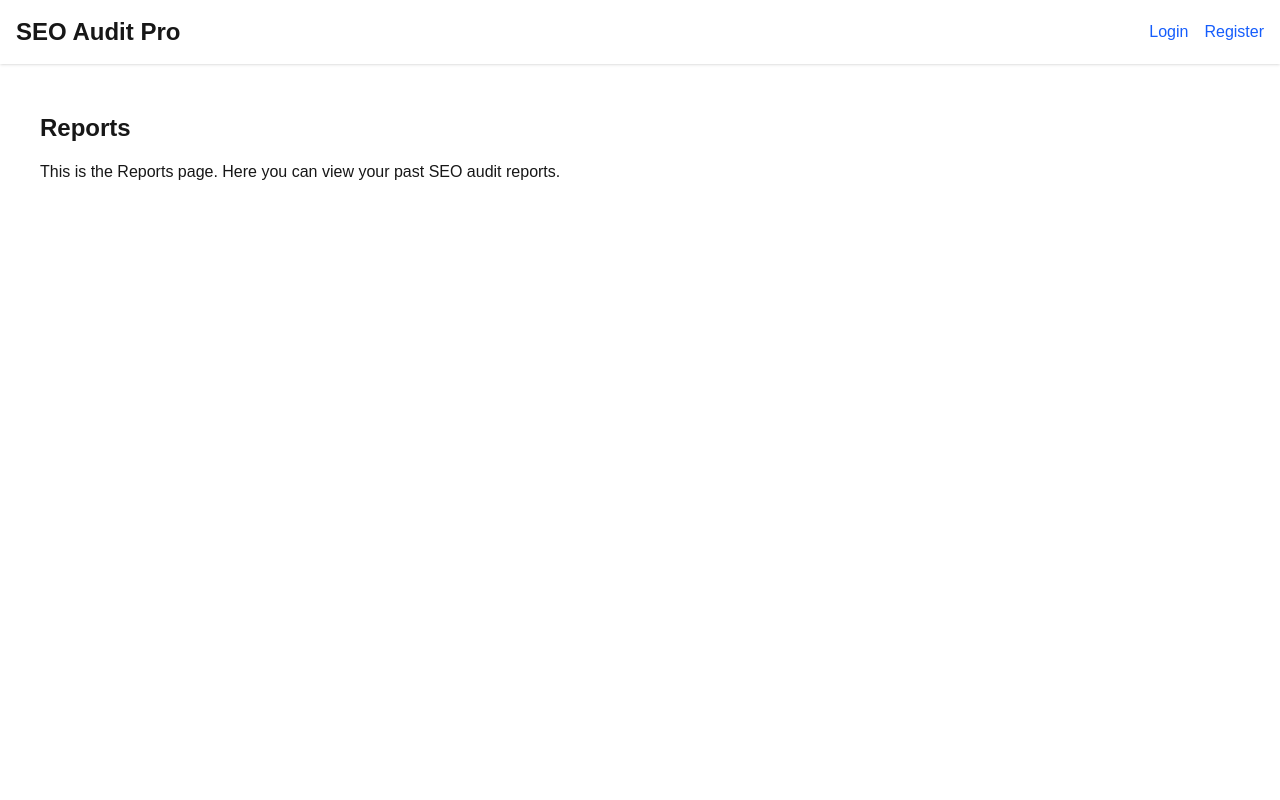
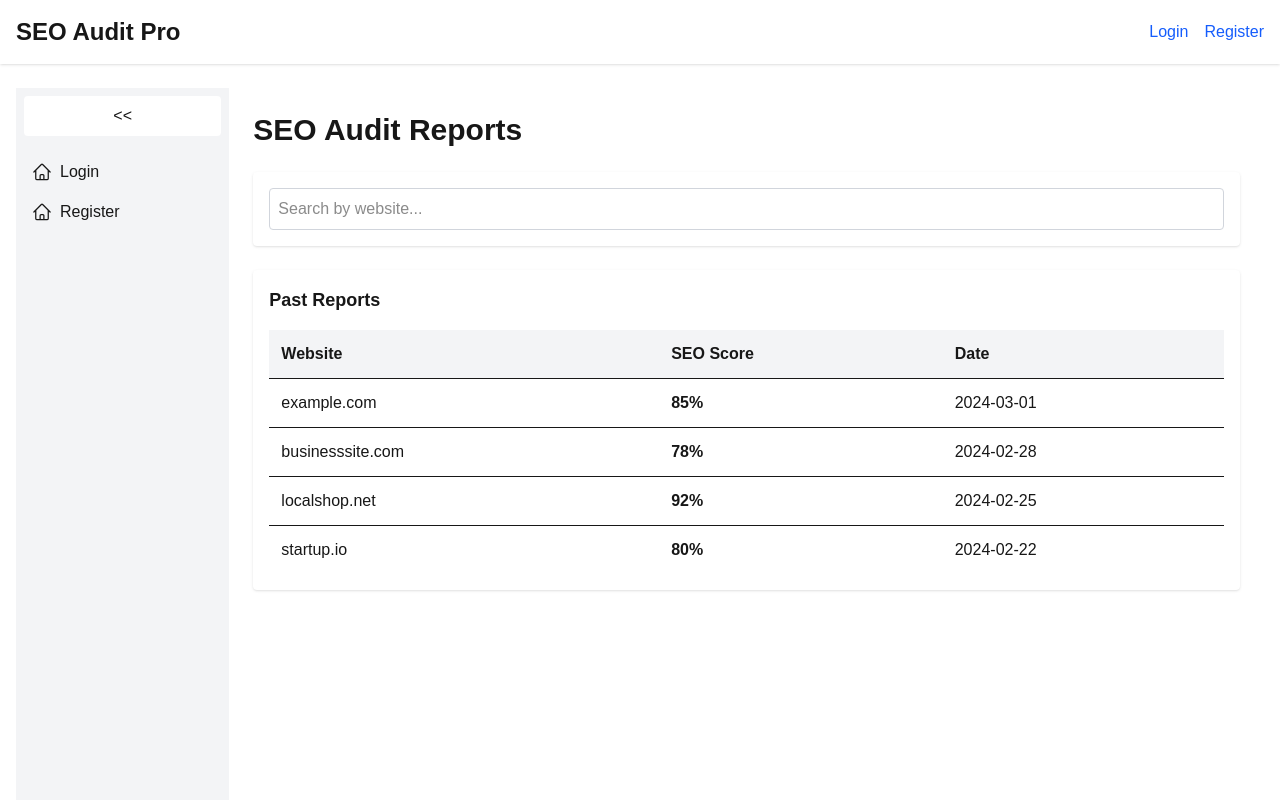
Before and after one commit to PeteLight/seo-audit, a Next.js app: page /reports in a window 1280 px wide. Shown: the top 800 px of the page. Built offline with nearby package versions, Linux system fonts and the light colour scheme.

Commit message:
added basic functionality for reports page

```diff
--- /dev/null
+++ b/src/app/reports/components/ReportsFilters.tsx
@@ -0,0 +1,25 @@
+import React from 'react';
+
+interface ReportFiltersProps {
+  searchQuery: string;
+  onSearch: (query: string) => void;
+}
+
+const ReportFilters: React.FC<ReportFiltersProps> = ({
+  searchQuery,
+  onSearch,
+}) => {
+  return (
+    <div className="bg-white shadow rounded p-4">
+      <input
+        type="text"
+        placeholder="Search by website..."
+        value={searchQuery}
+        onChange={(e) => onSearch(e.target.value)}
+        className="w-full p-2 border border-gray-300 rounded"
+      />
+    </div>
+  );
+};
+
+export default ReportFilters;
--- /dev/null
+++ b/src/app/reports/components/ReportsList.tsx
@@ -0,0 +1,44 @@
+import React from 'react';
+
+interface Report {
+  id: number;
+  website: string;
+  seoScore: number;
+  date: string;
+}
+
+interface ReportListProps {
+  reports: Report[];
+}
+
+const ReportList: React.FC<ReportListProps> = ({ reports }) => {
+  return (
+    <div className="bg-white shadow rounded p-4 mt-6">
+      <h2 className="text-lg font-semibold mb-4">Past Reports</h2>
+      {reports.length === 0 ? (
+        <p className="text-gray-600">No reports found.</p>
+      ) : (
+        <table className="w-full border-collapse">
+          <thead>
+            <tr className="bg-gray-100">
+              <th className="p-3 text-left">Website</th>
+              <th className="p-3 text-left">SEO Score</th>
+              <th className="p-3 text-left">Date</th>
+            </tr>
+          </thead>
+          <tbody>
+            {reports.map((report) => (
+              <tr key={report.id} className="border-t">
+                <td className="p-3">{report.website}</td>
+                <td className="p-3 font-bold">{report.seoScore}%</td>
+                <td className="p-3">{report.date}</td>
+              </tr>
+            ))}
+          </tbody>
+        </table>
+      )}
+    </div>
+  );
+};
+
+export default ReportList;
--- /dev/null
+++ b/src/app/reports/data/mockReportData.ts
@@ -0,0 +1,26 @@
+export const mockReports = [
+  {
+    id: 1,
+    website: 'example.com',
+    seoScore: 85,
+    date: '2024-03-01',
+  },
+  {
+    id: 2,
+    website: 'businesssite.com',
+    seoScore: 78,
+    date: '2024-02-28',
+  },
+  {
+    id: 3,
+    website: 'localshop.net',
+    seoScore: 92,
+    date: '2024-02-25',
+  },
+  {
+    id: 4,
+    website: 'startup.io',
+    seoScore: 80,
+    date: '2024-02-22',
+  },
+];
--- a/src/app/reports/page.tsx
+++ b/src/app/reports/page.tsx
@@ -1,12 +1,38 @@
-'use client';
+'use client'; // Required for stateful and interactive components
 
-export default function ReportsPage() {
+import React, { useState } from 'react';
+import Sidebar from '@/components/Sidebar';
+import ReportList from './components/ReportsList';
+import ReportFilters from './components/ReportsFilters';
+import { mockReports } from './data/mockReportData';
+
+const ReportsPage: React.FC = () => {
+  const [searchQuery, setSearchQuery] = useState('');
+  const [filteredReports, setFilteredReports] = useState(mockReports);
+
+  // Handle search and filter logic
+  const handleSearch = (query: string) => {
+    setSearchQuery(query);
+    const filtered = mockReports.filter((report) =>
+      report.website.toLowerCase().includes(query.toLowerCase())
+    );
+    setFilteredReports(filtered);
+  };
+
   return (
-    <div className="p-6">
-      <h1 className="text-2xl font-bold mb-4">Reports</h1>
-      <p>
-        This is the Reports page. Here you can view your past SEO audit reports.
-      </p>
+    <div className="flex">
+      <Sidebar />
+      <div className="container mx-auto p-6">
+        <h1 className="text-3xl font-bold mb-6">SEO Audit Reports</h1>
+
+        {/* Filters and Search Bar */}
+        <ReportFilters searchQuery={searchQuery} onSearch={handleSearch} />
+
+        {/* Report List */}
+        <ReportList reports={filteredReports} />
+      </div>
     </div>
   );
-}
+};
+
+export default ReportsPage;
```
